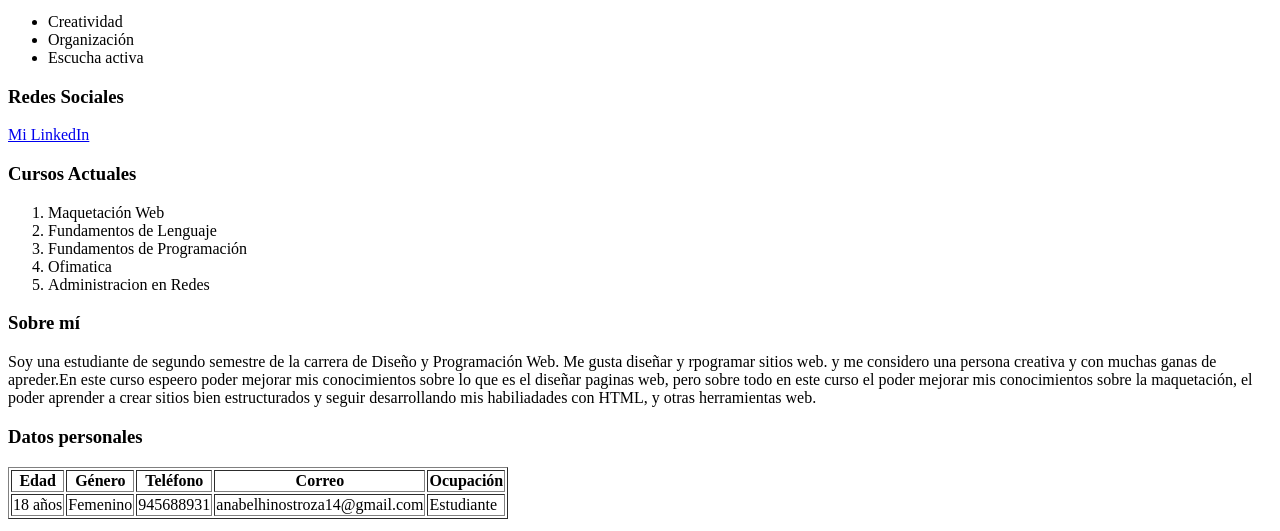
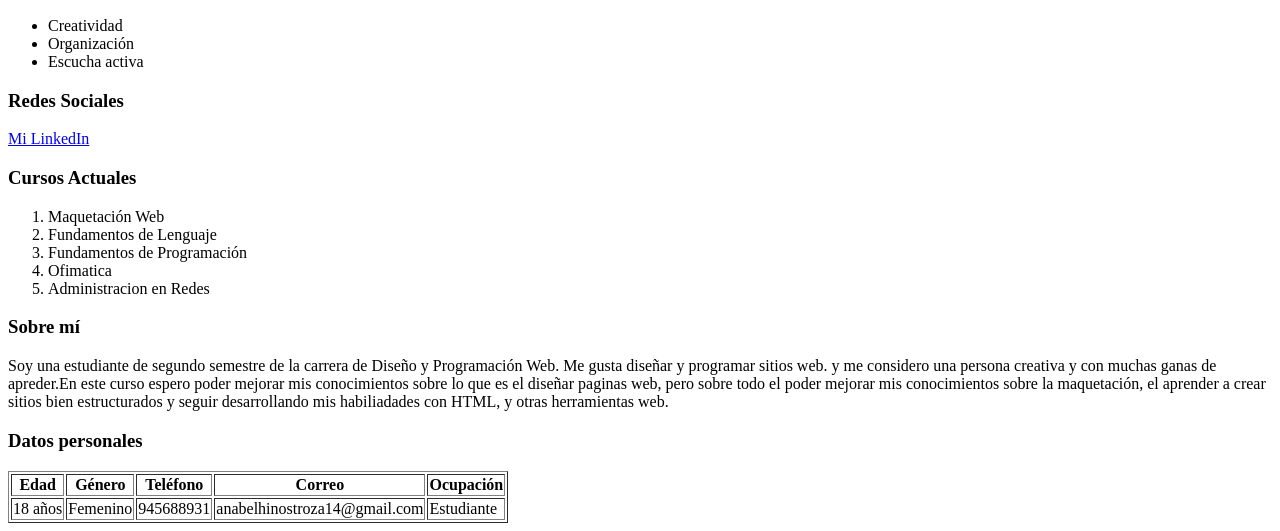
Before and after one commit to anabelhinostroza14-94/Practicas-Maquetaci-n-Web, a plain HTML site: page index.html in a window 1280 px wide. Shown: the part 312-843 px from the top of the page. Drawn offline with Linux system fonts and the light colour scheme.

Commit message:
guardado

```diff
--- a/index.html
+++ b/index.html
@@ -1,4 +1,11 @@
-<html>
+<!DOCTYPE html>
+<html lang="es">
+<head>
+    <meta charset="UTF-8">
+    <meta name="viewport" content="width=device-width, initial-scale=1.0">
+    <title>Mi portafolio</title>
+</head>
+
 <body>
 <div>
 <img src="mi foto.jpg" alt="mi foto" width="150" height="190"><br>
@@ -26,7 +33,8 @@
 
 </ol>
 <h3>Sobre mí</h3>
-Soy una estudiante de segundo semestre de la carrera de Diseño y Programación Web. Me gusta diseñar y rpogramar sitios web. y me considero una persona creativa y con muchas ganas de apreder.En este curso espeero poder mejorar mis conocimientos sobre lo que es el diseñar paginas web, pero sobre todo en este curso el poder mejorar mis conocimientos sobre la maquetación, el poder aprender a crear sitios bien estructurados y seguir desarrollando mis habiliadades con HTML, y otras herramientas web.
+<div>
+<p>Soy una estudiante de segundo semestre de la carrera de Diseño y Programación Web. Me gusta diseñar y programar sitios web. y me considero una persona creativa y con muchas ganas de apreder.En este curso espero poder mejorar mis conocimientos sobre lo que es el diseñar paginas web, pero sobre todo el poder mejorar mis conocimientos sobre la maquetación, el aprender a crear sitios bien estructurados y seguir desarrollando mis habiliadades con HTML, y otras herramientas web.</p>
 
 <h3>Datos personales</h3>
 <table border="1">
@@ -45,7 +53,5 @@ Soy una estudiante de segundo semestre de la carrera de Diseño y Programación
         <td>Estudiante</td>
     </tr>
 </table>
-
-
 </body>
 </html>
```
Also changed, not shown: p.html (added).
